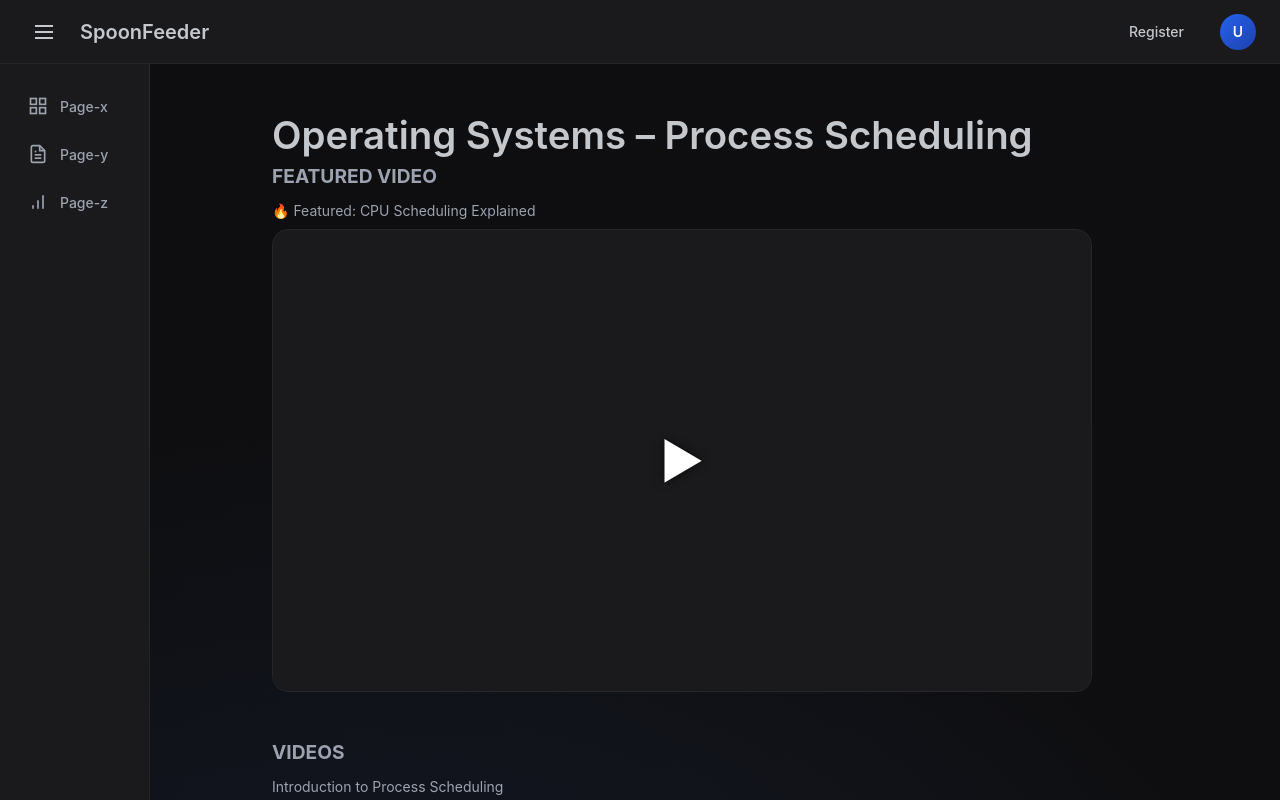
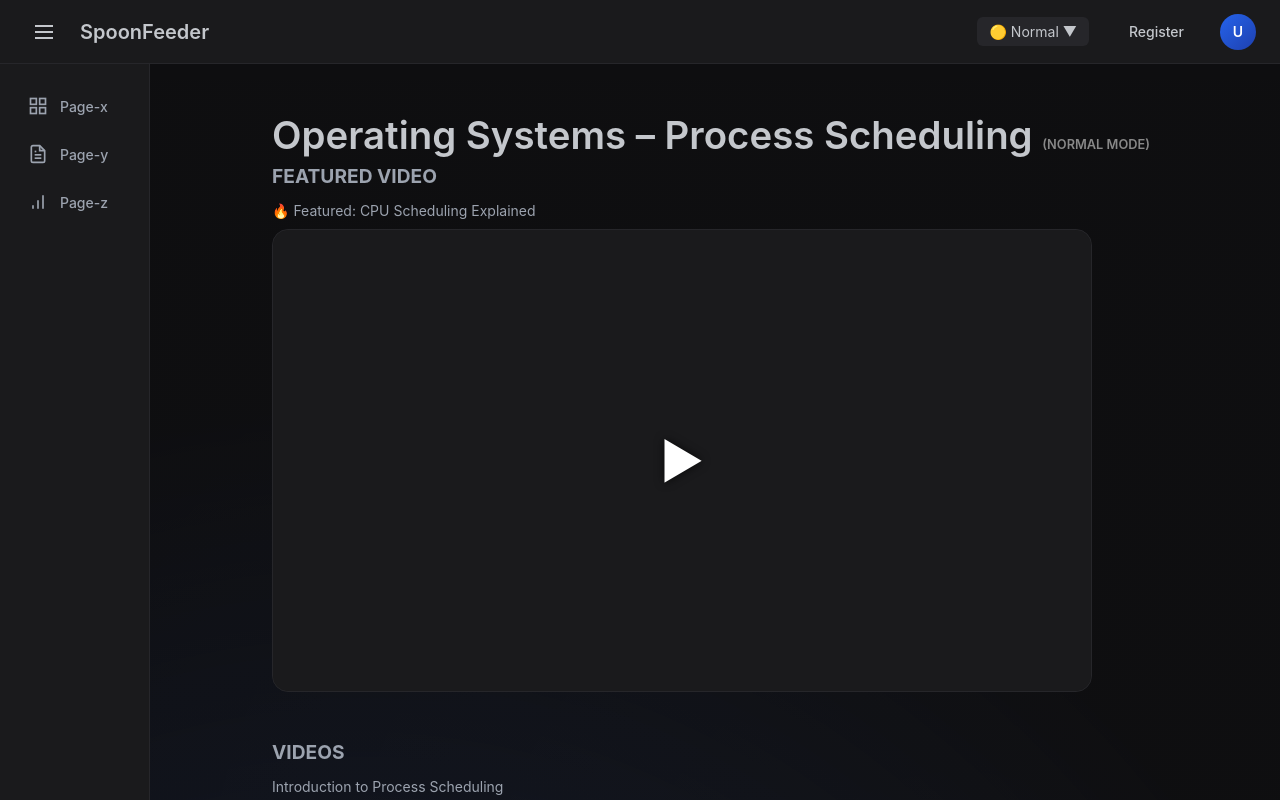
Before and after one commit to Homelander-88/Tempfeeder, a React app in the folder frontend/: page / in a window 1280 px wide. Both pictures are taken after a click on the button "Sign in". Built offline with nearby package versions, Linux system fonts and the light colour scheme; the HTML template or start-up script is replaced by a standard one.

Commit message:
header modes and ContentView

```diff
--- a/frontend/src/components/Header/Header.css
+++ b/frontend/src/components/Header/Header.css
@@ -120,3 +120,64 @@
     font-size: 18px;
   }
 }
+/* ===== Mode Dropdown Styling ===== */
+.mode-dropdown {
+  position: relative;
+  display: inline-block;
+  margin-right: 12px; /* space between dropdown and Register link */
+}
+
+.mode-btn {
+  background-color: #26262A;
+  color: #c4c7cc;
+  border: none;
+  padding: 6px 12px;
+  border-radius: 6px;
+  cursor: pointer;
+  font-size: 14px;
+  display: flex;
+  align-items: center;
+  gap: 6px;
+}
+
+.mode-btn:hover {
+  background-color: #1E1E20;
+}
+
+.mode-dropdown-menu {
+  position: absolute;
+  top: 40px; /* below the button */
+  right: 0; /* align right with button */
+  background: #1A1A1C;
+  border: 1px solid #26262A;
+  border-radius: 6px;
+  overflow: hidden;
+  min-width: 140px;
+  z-index: 1000;
+  box-shadow: 0 4px 8px rgba(0,0,0,0.3);
+}
+
+.mode-dropdown-menu div {
+  padding: 8px 12px;
+  display: flex;
+  align-items: center;
+  gap: 6px;
+  cursor: pointer;
+  font-size: 14px;
+  transition: background 0.2s;
+}
+
+.mode-dropdown-menu div:hover {
+  background: #26262A;
+}
+
+.mode-dot {
+  width: 10px;
+  height: 10px;
+  border-radius: 50%;
+  display: inline-block;
+}
+
+.mode-dot.deep { background-color: #22c55e; }  /* green */
+.mode-dot.normal { background-color: #facc15; } /* yellow */
+.mode-dot.rush { background-color: #ef4444; }   /* red */
--- a/frontend/src/components/Header/Header.tsx
+++ b/frontend/src/components/Header/Header.tsx
@@ -1,20 +1,34 @@
-import React from 'react';
+import React, { useState } from 'react';
 import './Header.css';
 
 interface HeaderProps {
   onMenuToggle?: () => void;
   onNavigate?: (path: string) => void;
+  onModeChange?: (mode: "deep" | "normal" | "rush") => void; // new prop
 }
 
-const Header: React.FC<HeaderProps> = ({ onMenuToggle, onNavigate }) => {
+const Header: React.FC<HeaderProps> = ({ onMenuToggle, onNavigate, onModeChange }) => {
+  const [modeDropdownOpen, setModeDropdownOpen] = useState(false);
+  const [currentMode, setCurrentMode] = useState<"deep" | "normal" | "rush">("normal"); // initial mode
+
   const handleRegisterClick = (e: React.MouseEvent<HTMLAnchorElement>) => {
     e.preventDefault();
-    if (onNavigate) {
-      onNavigate('/register');
-    } else {
-      window.location.href = '/register';
-    }
+    if (onNavigate) onNavigate('/register');
+    else window.location.href = '/register';
   };
+
+  const handleModeSelect = (mode: "deep" | "normal" | "rush") => {
+    setCurrentMode(mode);
+    if (onModeChange) onModeChange(mode);
+    setModeDropdownOpen(false);
+  };
+
+  const modeLabel = {
+    deep: "🟢 Deep",
+    normal: "🟡 Normal",
+    rush: "🔴 Rush"
+  };
+
   return (
     <header className="header">
       <div className="header-left">
@@ -23,14 +37,7 @@ const Header: React.FC<HeaderProps> = ({ onMenuToggle, onNavigate }) => {
           onClick={onMenuToggle}
           aria-label="Toggle sidebar"
         >
-          <svg
-            width="24"
-            height="24"
-            viewBox="0 0 24 24"
-            fill="none"
-            stroke="currentColor"
-            strokeWidth="2"
-          >
+          <svg width="24" height="24" viewBox="0 0 24 24" fill="none" stroke="currentColor" strokeWidth="2">
             <line x1="3" y1="12" x2="21" y2="12" />
             <line x1="3" y1="6" x2="21" y2="6" />
             <line x1="3" y1="18" x2="21" y2="18" />
@@ -42,13 +49,35 @@ const Header: React.FC<HeaderProps> = ({ onMenuToggle, onNavigate }) => {
       </div>
 
       <div className="header-right">
+        {/* Mode Dropdown */}
+        <div className="mode-dropdown">
+          <button
+            className="mode-btn"
+            onClick={() => setModeDropdownOpen(!modeDropdownOpen)}
+          >
+            {modeLabel[currentMode]} ▼
+          </button>
+          {modeDropdownOpen && (
+            <div className="mode-dropdown-menu">
+              <div onClick={() => handleModeSelect("deep")}>
+                <span className="mode-dot deep"></span> Deep
+              </div>
+              <div onClick={() => handleModeSelect("normal")}>
+                <span className="mode-dot normal"></span> Normal
+              </div>
+              <div onClick={() => handleModeSelect("rush")}>
+                <span className="mode-dot rush"></span> Rush
+              </div>
+            </div>
+          )}
+        </div>
+
         <a href="/register" className="register-link" onClick={handleRegisterClick}>
           Register
         </a>
+
         <div className="user-profile">
-          <div className="avatar">
-            <span>U</span>
-          </div>
+          <div className="avatar"><span>U</span></div>
         </div>
       </div>
     </header>
--- a/frontend/src/pages/ContentView/ContentView.tsx
+++ b/frontend/src/pages/ContentView/ContentView.tsx
@@ -5,13 +5,13 @@ import "./ContentView.css";
 
 type Video = { title: string; youtubeUrl: string };
 type Question = { question: string; answer: string };
-type Resource = { driveUrl: string };
+type DriveResource = { title?: string; url: string };
 
 type ContentData = {
   title: string;
   featuredVideo?: Video;
   videos: Video[];
-  resources: Resource[]; // <-- now array of resources
+  driveResources: DriveResource[];
   notes: string;
   questions: Question[];
 };
@@ -28,47 +28,26 @@ const contentData: ContentData = {
     youtubeUrl: "https://youtu.be/KgpnfT5bgLY?si=xDnFCZTt1-pb2VEt",
   },
   videos: [
-    {
-      title: "Introduction to Process Scheduling",
-      youtubeUrl: "https://www.youtube.com/watch?v=9K3dRz3u4xY",
-    },
+    { title: "Introduction to Process Scheduling", youtubeUrl: "https://www.youtube.com/watch?v=9K3dRz3u4xY" },
   ],
-  resources: [
-    { driveUrl: "https://drive.google.com/embeddedfolderview?id=12L4bNKtXazVnham-fmZekCHLvYeYZtoB#grid" },
-    { driveUrl: "https://drive.google.com/embeddedfolderview?id=1a2b3c4d5e6f7g8h9i0j#grid" }, // example second link
+  driveResources: [
+    { url: "https://drive.google.com/embeddedfolderview?id=12L4bNKtXazVnham-fmZekCHLvYeYZtoB#grid" },
+    { url: "https://drive.google.com/embeddedfolderview?id=ANOTHER_ID#grid" },
   ],
-  notes: `Process scheduling is the activity of the process manager that decides
-which process gets CPU time.
-
-Key algorithms:
-• FCFS
-• SJF
-• Priority
-• Round Robin`,
+  notes: `Process scheduling is the activity of the process manager that decides which process gets CPU time.\n\nKey algorithms:\n• FCFS\n• SJF\n• Priority\n• Round Robin`,
   questions: [
-    {
-      question: "What is process scheduling?",
-      answer:
-        "It is the method by which the OS decides which process gets CPU time.",
-    },
-    {
-      question: "What is Java?",
-      answer:
-        "Object Oriented Programming Language",
-    }
+    { question: "What is process scheduling?", answer: "It is the method by which the OS decides which process gets CPU time." },
   ],
 };
 
-const ContentView: React.FC<ContentViewProps> = ({
-  onNavigateToLogin,
-  onNavigateToHeirarchy,
-}) => {
+const ContentView: React.FC<ContentViewProps> = ({ onNavigateToLogin, onNavigateToHeirarchy }) => {
   const [sidebarCollapsed, setSidebarCollapsed] = useState(false);
   const [playingVideos, setPlayingVideos] = useState<{ [key: string]: boolean }>({});
+  const [mode, setMode] = useState<"deep" | "normal" | "rush">("normal"); // initial mode
 
+  const notesRef = useRef<HTMLDivElement>(null);
   const [showToolbar, setShowToolbar] = useState(false);
   const [toolbarPos, setToolbarPos] = useState({ x: 0, y: 0 });
-  const notesRef = useRef<HTMLDivElement>(null);
 
   const handleMenuToggle = () => setSidebarCollapsed(!sidebarCollapsed);
 
@@ -82,51 +61,25 @@ const ContentView: React.FC<ContentViewProps> = ({
     return match ? match[1] : "";
   };
 
-  const handlePlayVideo = (id: string) => {
-    setPlayingVideos({ ...playingVideos, [id]: true });
-  };
+  const handlePlayVideo = (id: string) => setPlayingVideos({ ...playingVideos, [id]: true });
 
   const handleSelection = () => {
     const selection = window.getSelection();
-    if (!selection || selection.toString().trim() === "") {
-      setShowToolbar(false);
-      return;
-    }
-
+    if (!selection || selection.toString().trim() === "") { setShowToolbar(false); return; }
     const range = selection.getRangeAt(0);
-
-    if (
-      notesRef.current &&
-      !notesRef.current.contains(range.commonAncestorContainer)
-    ) {
-      setShowToolbar(false);
-      return;
-    }
-
+    if (notesRef.current && !notesRef.current.contains(range.commonAncestorContainer)) { setShowToolbar(false); return; }
     const rect = range.getBoundingClientRect();
-
-    setToolbarPos({
-      x: rect.left + rect.width / 2,
-      y: rect.top - 40,
-    });
-
+    setToolbarPos({ x: rect.left + rect.width / 2, y: rect.top - 40 });
     setShowToolbar(true);
   };
 
   const applyHighlight = () => {
     const selection = window.getSelection();
     if (!selection || selection.rangeCount === 0) return;
-
     const range = selection.getRangeAt(0);
-
-    if (range.commonAncestorContainer.parentElement?.tagName === "MARK") {
-      setShowToolbar(false);
-      return;
-    }
-
+    if (range.commonAncestorContainer.parentElement?.tagName === "MARK") { setShowToolbar(false); return; }
     const mark = document.createElement("mark");
     mark.className = "user-highlight";
-
     range.surroundContents(mark);
     selection.removeAllRanges();
     setShowToolbar(false);
@@ -136,54 +89,49 @@ const ContentView: React.FC<ContentViewProps> = ({
     const target = e.target as HTMLElement;
     if (target.tagName === "MARK") {
       const parent = target.parentNode!;
-      while (target.firstChild) {
-        parent.insertBefore(target.firstChild, target);
-      }
+      while (target.firstChild) parent.insertBefore(target.firstChild, target);
       parent.removeChild(target);
     }
   };
 
-  return (
-    <div className="content-view login-style">
-      <Header onMenuToggle={handleMenuToggle} onNavigate={handleNavigate} />
-      <Sidebar isCollapsed={sidebarCollapsed} />
+  const sectionsOrder = () => {
+    switch (mode) {
+      case "deep": return ["featuredVideo","videos","driveResources","notes","questions"];
+      case "normal": return ["featuredVideo","videos","driveResources","questions","notes"];
+      case "rush": return ["driveResources","questions","notes","featuredVideo","videos"];
+      default: return ["featuredVideo","videos","driveResources","notes","questions"];
+    }
+  };
 
-      <div className={`content-main ${sidebarCollapsed ? "sidebar-collapsed" : ""}`}>
-        <div className="content-header">
-          <h1 className="fade-in">{contentData.title}</h1>
-        </div>
-
-        {/* Featured Video */}
-        {contentData.featuredVideo && (
-          <section className="section">
+  const renderSection = (section: string) => {
+    switch (section) {
+      case "featuredVideo":
+        if (!contentData.featuredVideo) return null;
+        return (
+          <section className="section" key="featuredVideo">
             <h2 className="section-title fade-in delay-2">Featured Video</h2>
             <div className="video-card compact">
               <p className="video-title">{contentData.featuredVideo.title}</p>
               <div className="video-wrapper small hover-zoom">
                 {playingVideos["featured"] ? (
                   <iframe
-                    src={`https://www.youtube.com/embed/${getYoutubeId(
-                      contentData.featuredVideo.youtubeUrl
-                    )}?autoplay=1`}
+                    src={`https://www.youtube.com/embed/${getYoutubeId(contentData.featuredVideo.youtubeUrl)}?autoplay=1&rel=0&modestbranding=1&showinfo=0`}
                     allow="autoplay; encrypted-media"
                     allowFullScreen
                   />
                 ) : (
-                  <div
-                    className="video-placeholder"
-                    onClick={() => handlePlayVideo("featured")}
-                  >
+                  <div className="video-placeholder" onClick={() => handlePlayVideo("featured")}>
                     <div className="play-icon">▶</div>
                   </div>
                 )}
               </div>
             </div>
           </section>
-        )}
-
-        {/* Videos */}
-        {contentData.videos.length > 0 && (
-          <section className="section">
+        );
+      case "videos":
+        if (!contentData.videos.length) return null;
+        return (
+          <section className="section" key="videos">
             <h2 className="section-title fade-in delay-3">Videos</h2>
             <div className="video-list">
               {contentData.videos.map((video, index) => {
@@ -194,17 +142,12 @@ const ContentView: React.FC<ContentViewProps> = ({
                     <div className="video-wrapper small hover-zoom">
                       {playingVideos[id] ? (
                         <iframe
-                          src={`https://www.youtube.com/embed/${getYoutubeId(
-                            video.youtubeUrl
-                          )}?autoplay=1`}
+                          src={`https://www.youtube.com/embed/${getYoutubeId(video.youtubeUrl)}?autoplay=1&rel=0&modestbranding=1&showinfo=0`}
                           allow="autoplay; encrypted-media"
                           allowFullScreen
                         />
                       ) : (
-                        <div
-                          className="video-placeholder"
-                          onClick={() => handlePlayVideo(id)}
-                        >
+                        <div className="video-placeholder" onClick={() => handlePlayVideo(id)}>
                           <div className="play-icon">▶</div>
                         </div>
                       )}
@@ -214,66 +157,54 @@ const ContentView: React.FC<ContentViewProps> = ({
               })}
             </div>
           </section>
-        )}
-
-        {/* Resources */}
-        {contentData.resources.length > 0 && (
-          <section className="section">
+        );
+      case "driveResources":
+        return contentData.driveResources.map((res, index) => (
+          <section className="section" key={`drive-${index}`}>
             <h2 className="section-title fade-in delay-4">Resources</h2>
-            {contentData.resources.map((res, idx) => (
-              <div className="resource-frame-wrapper hover-zoom" key={idx}>
-                <iframe
-                  className="resource-frame"
-                  src={res.driveUrl}
-                  allow="autoplay"
-                />
-              </div>
-            ))}
+            <div className="resource-frame-wrapper hover-zoom">
+              <iframe className="resource-frame" src={res.url} allow="autoplay" />
+            </div>
           </section>
-        )}
-
-        {/* Notes */}
-        <section className="section notes">
-          <h2 className="section-title fade-in delay-5">Notes</h2>
-          <div
-            className="notes-container"
-            ref={notesRef}
-            onMouseUp={handleSelection}
-            onClick={removeHighlight}
-          >
-            {contentData.notes.split("\n").map((line, i) => (
-              <p key={i}>{line}</p>
-            ))}
-          </div>
-
-          {showToolbar && (
-            <div
-              className="highlight-toolbar"
-              style={{ left: toolbarPos.x, top: toolbarPos.y }}
-            >
-              <button onClick={applyHighlight}>Highlight</button>
+        ));
+      case "notes":
+        return (
+          <section className="section notes" key="notes">
+            <h2 className="section-title fade-in delay-5">Notes</h2>
+            <div className="notes-container" ref={notesRef} onMouseUp={handleSelection} onClick={removeHighlight}>
+              {contentData.notes.split("\n").map((line, i) => <p key={i}>{line}</p>)}
             </div>
-          )}
-        </section>
-
-        {/* Questions */}
-        {contentData.questions.length > 0 && (
-          <section className="section">
+            {showToolbar && <div className="highlight-toolbar" style={{ left: toolbarPos.x, top: toolbarPos.y }}><button onClick={applyHighlight}>Highlight</button></div>}
+          </section>
+        );
+      case "questions":
+        if (!contentData.questions.length) return null;
+        return (
+          <section className="section" key="questions">
             <h2 className="section-title fade-in delay-6">Questions</h2>
-            <div className="qa-list">
-              {contentData.questions.map((q, index) => (
+            <div className="qa-list" style={{ maxWidth: "820px" }}>
+              {contentData.questions.map((q,index) => (
                 <div className="qa-item" key={index}>
                   <details>
-                    <summary className="qa-question">
-                      {q.question} <span className="arrow">▼</span>
-                    </summary>
+                    <summary className="qa-question">{q.question} <span className="arrow">▼</span></summary>
                     <div className="qa-answer fade-slide">{q.answer}</div>
                   </details>
                 </div>
               ))}
             </div>
           </section>
-        )}
+        );
+      default: return null;
+    }
+  };
+
+  return (
+    <div className="content-view login-style">
+      <Header onMenuToggle={handleMenuToggle} onNavigate={handleNavigate} onModeChange={setMode} />
+      <Sidebar isCollapsed={sidebarCollapsed} />
+      <div className={`content-main ${sidebarCollapsed ? "sidebar-collapsed" : ""}`}>
+        <div className="content-header"><h1 className="fade-in">{contentData.title} <span style={{ fontSize: "0.8rem", color: "#888" }}>({mode.toUpperCase()} MODE)</span></h1></div>
+        {sectionsOrder().map((section) => renderSection(section))}
       </div>
     </div>
   );
```
